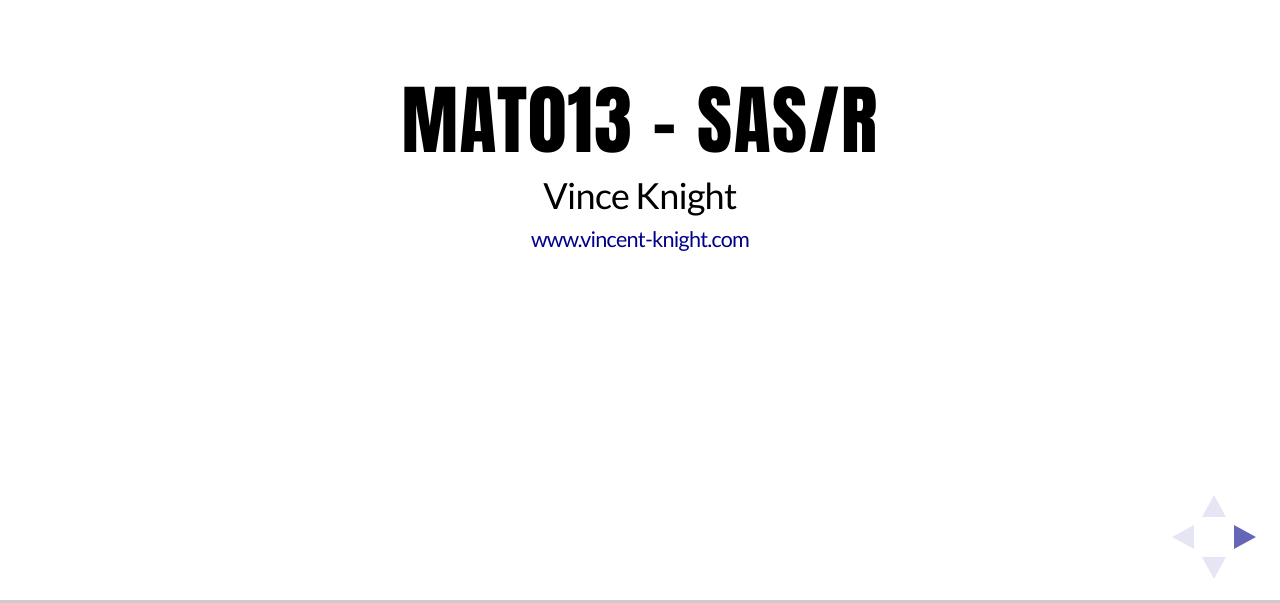
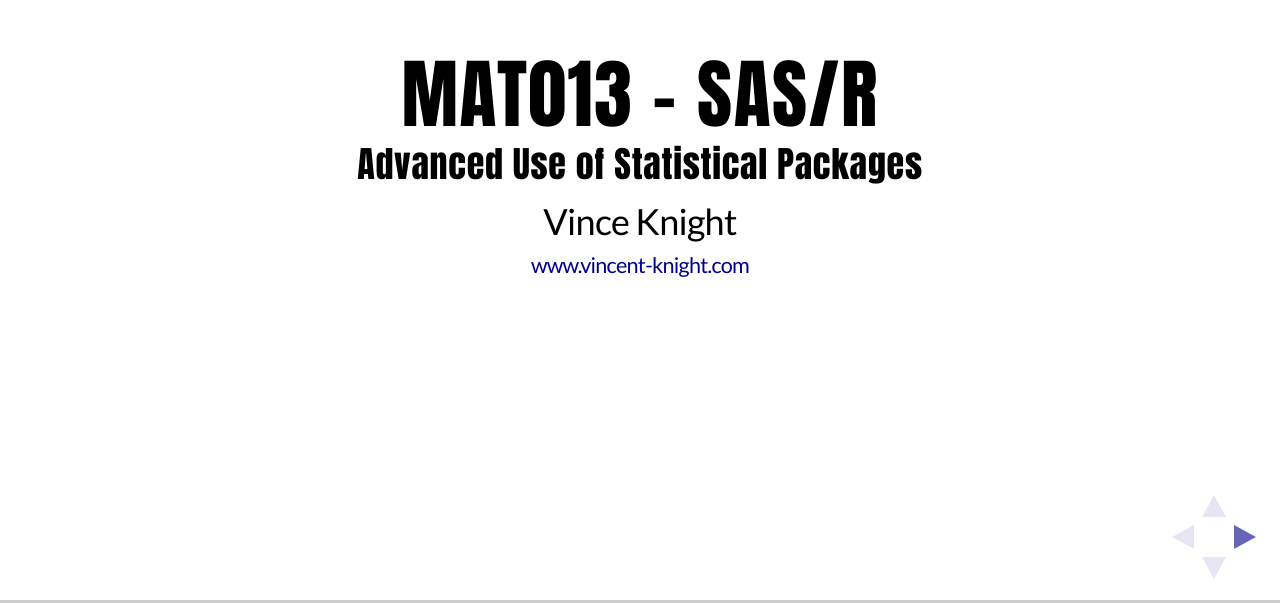
Before and after one commit to drvinceknight/MAT013, a plain HTML site: page index.html in a window 1280 px wide. Shown: the part 197-800 px from the top of the page. Drawn offline with Linux system fonts and the light colour scheme; a web font is replaced by a local one.

Commit message:
small changes to index

```diff
--- a/index.html
+++ b/index.html
@@ -37,6 +37,7 @@
 
 				<section>
 					<h2>MAT013 - SAS/R</h2>
+					<h6>Advanced Use of Statistical Packages</h6>
 					<p>
 						Vince Knight
 					</p>
@@ -48,15 +49,7 @@
 				<section>
 					<h2>SAS</h2>
                     <hr>
-					<p align="left">
-                        SAS is a software solution designed for the statistical analysis of data.
-					</p>
-                    <a href="http://www.sas.com/company/great-workplace/index.html"><img width="320"  src="https://lh3.googleusercontent.com/-N9j8QzXvz58/UKM72vV2u6I/AAAAAAAAACU/0VYZleer4hg/s500/tile_1.jpg" alt="Meny"></a>
-				</section>
-
-                <section>
-                    <h2>R </h2>
-                    <hr>
+					<p align="left"> SAS is a software solution designed for the statistical analysis of data.  </p> <a href="http://www.sas.com/company/great-workplace/index.html"><img width="320"  src="https://lh3.googleusercontent.com/-N9j8QzXvz58/UKM72vV2u6I/AAAAAAAAACU/0VYZleer4hg/s500/tile_1.jpg" alt="Meny"></a> </section> <section> <h2>R </h2> <hr>
 					<p align="left">
                         R is a language and environment for statistical computing and graphics.
 					</p>
```
